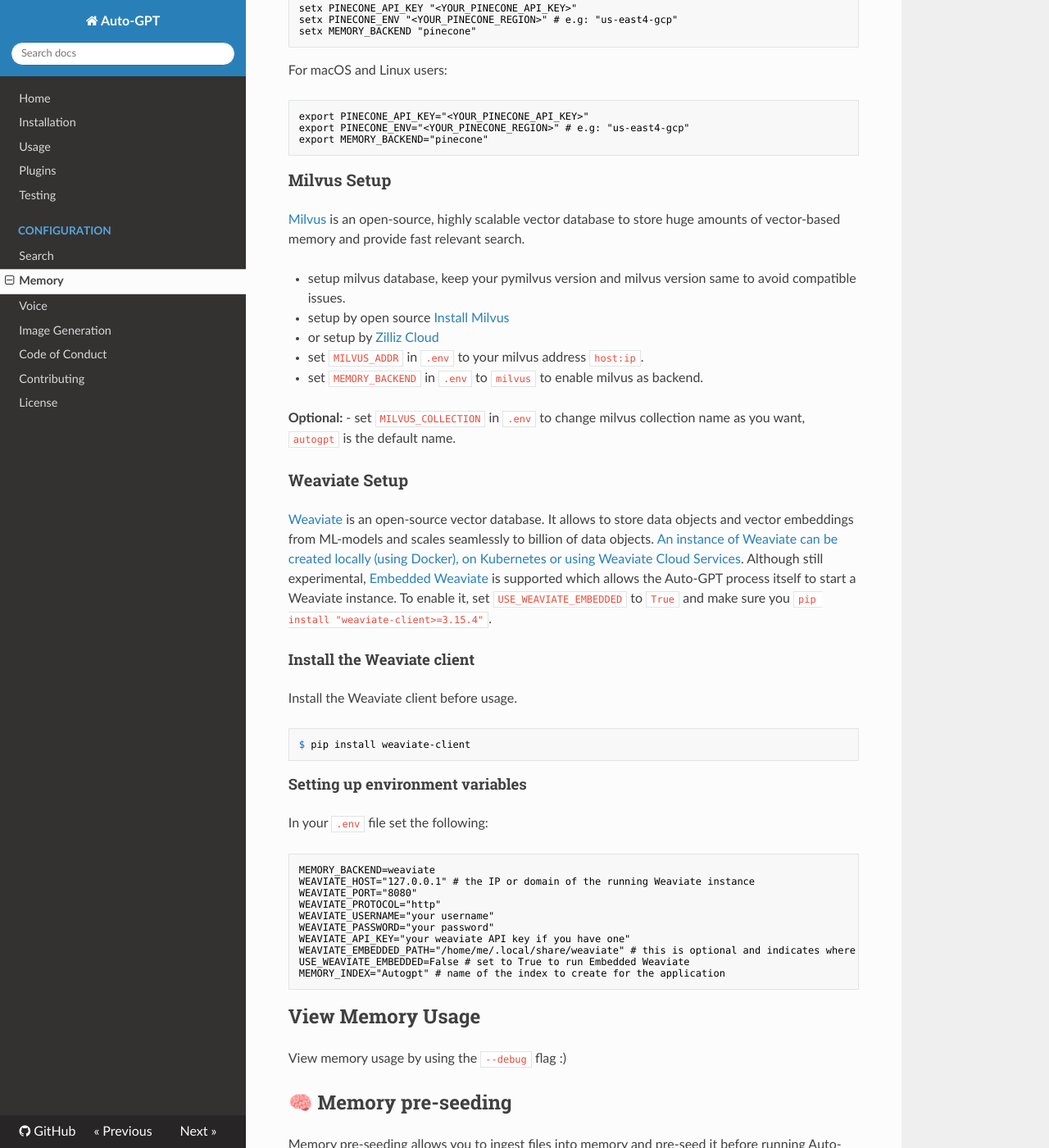
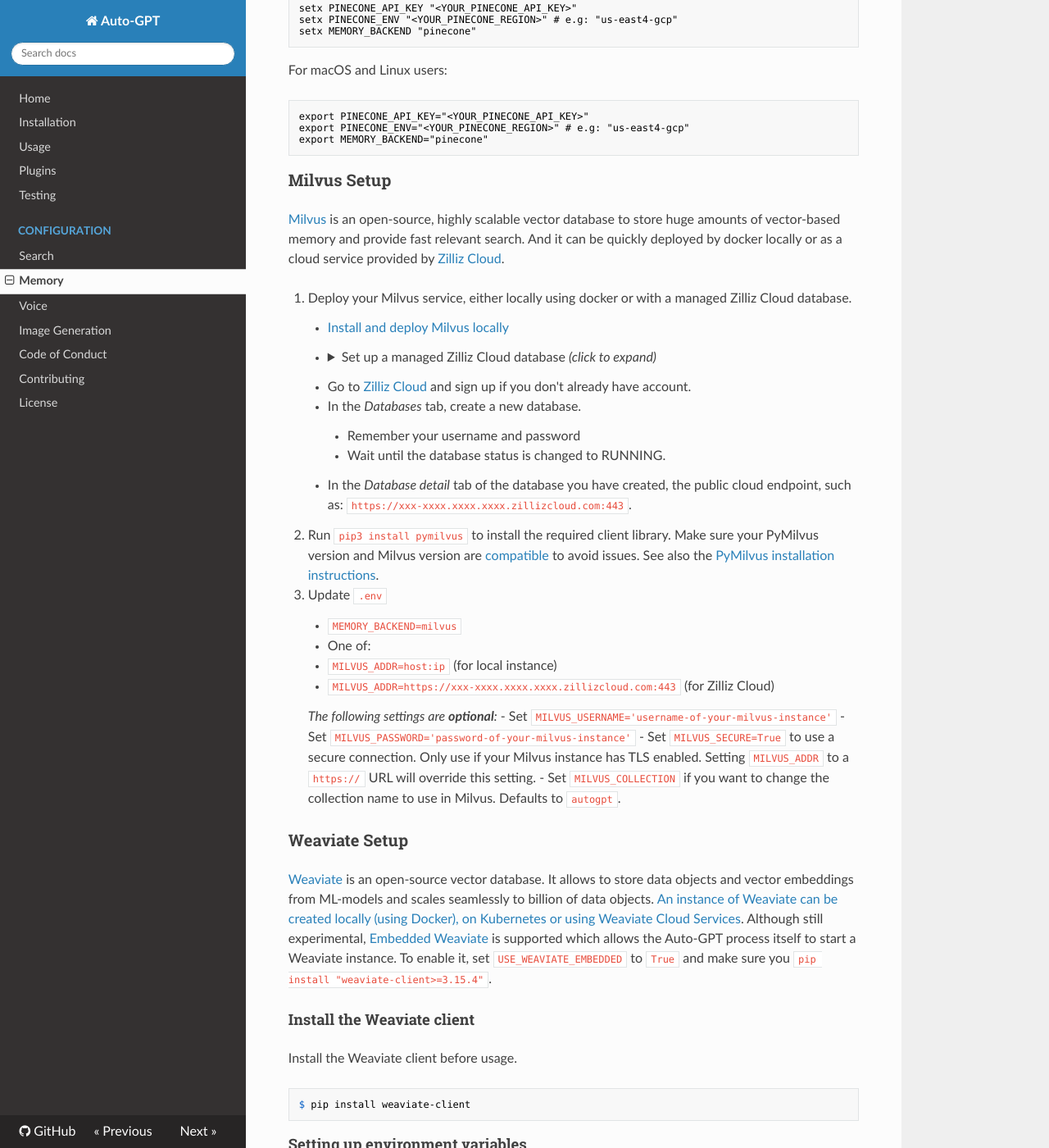
Before and after one commit to dg31234df1/tgpt, an MkDocs documentation site: the page built from docs/configuration/memory.md, in a window 1280 px wide and 1400 px high, scrolled down 1605 px. Shown: the whole window at 82% size. Built offline with MkDocs 1.6.1, drawn with Linux system fonts in a browser that asks for light colours; nearby versions of some CDN libraries; some of the changed text lies outside the part shown.

Commit message:
Support secure and authenticated Milvus memory backends (#2127)
Co-authored-by: Reinier van der Leer (Pwuts) <github@pwuts.nl>

```diff
--- a/docs/configuration/memory.md
+++ b/docs/configuration/memory.md
@@ -15,7 +15,7 @@
 Links to memory backends
 
 - [Pinecone](https://www.pinecone.io/)
-- [Milvus](https://milvus.io/)
+- [Milvus](https://milvus.io/) &ndash; [self-hosted](https://milvus.io/docs), or managed with [Zilliz Cloud](https://zilliz.com/)
 - [Redis](https://redis.io)
 - [Weaviate](https://weaviate.io)
 
@@ -80,17 +80,37 @@
 
 ### Milvus Setup
 
-[Milvus](https://milvus.io/) is an open-source, highly scalable vector database to store huge amounts of vector-based memory and provide fast relevant search.
+[Milvus](https://milvus.io/) is an open-source, highly scalable vector database to store huge amounts of vector-based memory and provide fast relevant search. And it can be quickly deployed by docker locally or as a cloud service provided by [Zilliz Cloud](https://zilliz.com/).
 
-- setup milvus database, keep your pymilvus version and milvus version same to avoid compatible issues.
-  - setup by open source [Install Milvus](https://milvus.io/docs/install_standalone-operator.md)
-  - or setup by [Zilliz Cloud](https://zilliz.com/cloud)
-- set `MILVUS_ADDR` in `.env` to your milvus address `host:ip`.
-- set `MEMORY_BACKEND` in `.env` to `milvus` to enable milvus as backend.
+1. Deploy your Milvus service, either locally using docker or with a managed Zilliz Cloud database.
+    - [Install and deploy Milvus locally](https://milvus.io/docs/install_standalone-operator.md)
 
-**Optional:**
-- set `MILVUS_COLLECTION` in `.env` to change milvus collection name as you want, `autogpt` is the default name.
+    - <details><summary>Set up a managed Zilliz Cloud database <i>(click to expand)</i></summary>
 
+      1. Go to [Zilliz Cloud](https://zilliz.com/) and sign up if you don't already have account.
+      2. In the *Databases* tab, create a new database.
+          - Remember your username and password
+          - Wait until the database status is changed to RUNNING.
+      3. In the *Database detail* tab of the database you have created, the public cloud endpoint, such as:
+      `https://xxx-xxxx.xxxx.xxxx.zillizcloud.com:443`.
+    </details>
+
+2. Run `pip3 install pymilvus` to install the required client library.
+    Make sure your PyMilvus version and Milvus version are [compatible](https://github.com/milvus-io/pymilvus#compatibility) to avoid issues.
+    See also the [PyMilvus installation instructions](https://github.com/milvus-io/pymilvus#installation).
+
+3. Update `.env`
+    - `MEMORY_BACKEND=milvus`
+    - One of:
+      - `MILVUS_ADDR=host:ip` (for local instance)
+      - `MILVUS_ADDR=https://xxx-xxxx.xxxx.xxxx.zillizcloud.com:443` (for Zilliz Cloud)
+
+    *The following settings are **optional**:*
+    - Set `MILVUS_USERNAME='username-of-your-milvus-instance'`
+    - Set `MILVUS_PASSWORD='password-of-your-milvus-instance'`
+    - Set `MILVUS_SECURE=True` to use a secure connection. Only use if your Milvus instance has TLS enabled.
+      Setting `MILVUS_ADDR` to a `https://` URL will override this setting.
+    - Set `MILVUS_COLLECTION` if you want to change the collection name to use in Milvus. Defaults to `autogpt`.
 
 ### Weaviate Setup
 [Weaviate](https://weaviate.io/) is an open-source vector database. It allows to store data objects and vector embeddings from ML-models and scales seamlessly to billion of data objects. [An instance of Weaviate can be created locally (using Docker), on Kubernetes or using Weaviate Cloud Services](https://weaviate.io/developers/weaviate/quickstart).
```
Also changed, not shown: 4 other files.
